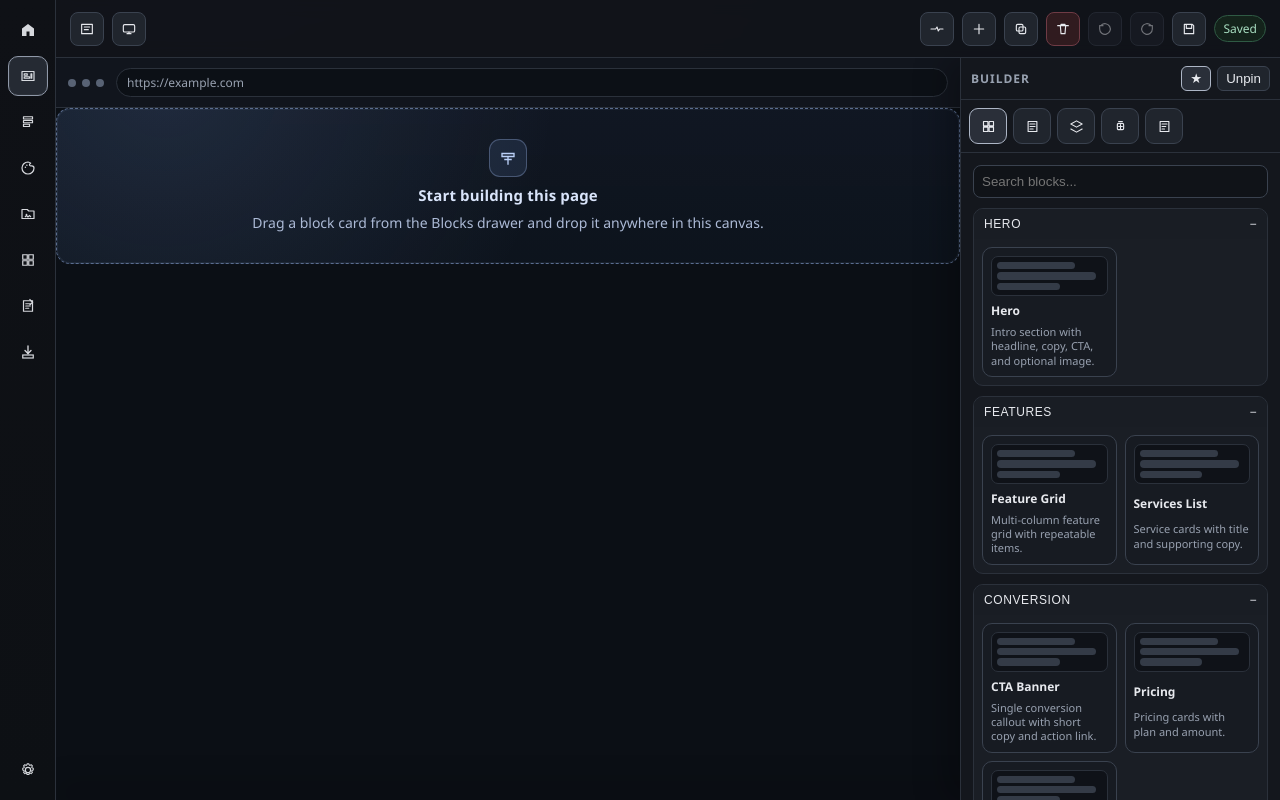
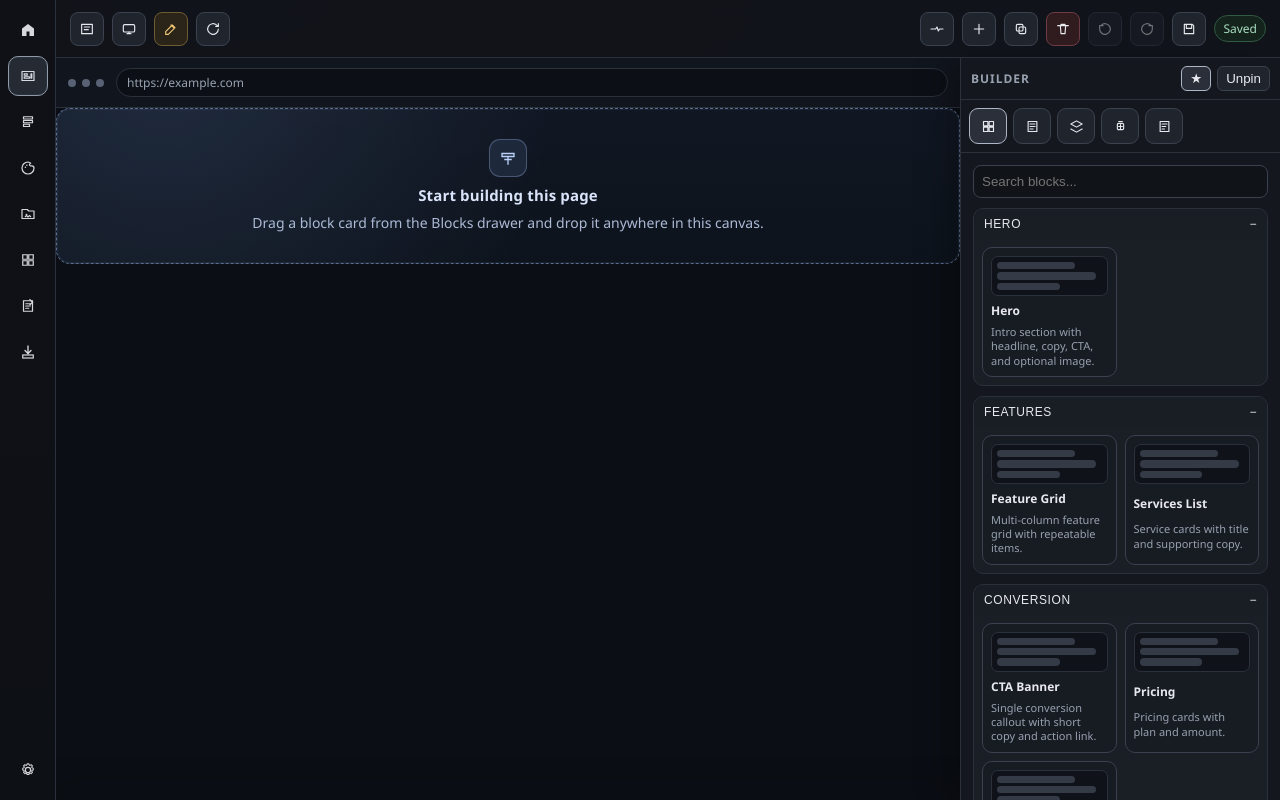
Before and after one commit to AnthonyjCote/ManifoldCMS, a React (Vite) app in the folder src-ui/: page / in a window 1280 px wide. Both pictures are taken after a click on the button "Builder". Built offline with nearby package versions, Linux system fonts and the light colour scheme.

Commit message:
Add builder preview replay control and polish mode toggle UX

```diff
--- a/src-ui/src/app/app.css
+++ b/src-ui/src/app/app.css
@@ -882,6 +882,18 @@ body,
   background: #2a3039;
 }
 
+.builder-icon-btn.builder-mode-toggle.edit-mode {
+  border-color: #6e5b32;
+  background: #2b2418;
+  color: #f0c777;
+}
+
+.builder-icon-btn.builder-mode-toggle.preview-mode {
+  border-color: #3a6654;
+  background: #14231b;
+  color: #87c8a9;
+}
+
 .builder-icon-btn:disabled {
   opacity: 0.45;
   cursor: default;
--- a/src-ui/src/views/builder/BuilderView.tsx
+++ b/src-ui/src/views/builder/BuilderView.tsx
@@ -33,12 +33,13 @@ type IconButtonProps = {
   disabled?: boolean;
   tone?: "default" | "danger";
   active?: boolean;
+  className?: string;
 };
 
 function IconButton(props: IconButtonProps) {
   return (
     <button
-      className={`builder-icon-btn${props.tone === "danger" ? " danger" : ""}${props.active ? " active" : ""}`}
+      className={`builder-icon-btn${props.tone === "danger" ? " danger" : ""}${props.active ? " active" : ""}${props.className ? ` ${props.className}` : ""}`}
       onClick={props.onClick}
       disabled={props.disabled}
       aria-label={props.label}
@@ -259,6 +260,8 @@ function sectionSpacingFromOverrides(block: BuilderBlock) {
 export function BuilderView() {
   const builder = useBuilderStore();
   const projectSession = useActiveProjectSession();
+  const [interactionMode, setInteractionMode] = useState<"edit" | "preview">("edit");
+  const [previewRunId, setPreviewRunId] = useState(0);
   const [dropIndex, setDropIndex] = useState<number | null>(null);
   const [hoveredBlockId, setHoveredBlockId] = useState<string | null>(null);
   const [hoveredPrimitivePath, setHoveredPrimitivePath] = useState<string | null>(null);
@@ -863,6 +866,9 @@ export function BuilderView() {
   }, [builder]);
 
   const handlePreviewDragOver = (event: DragEvent<HTMLDivElement>) => {
+    if (interactionMode !== "edit") {
+      return;
+    }
     event.preventDefault();
     event.stopPropagation();
     event.dataTransfer.dropEffect = "copy";
@@ -870,10 +876,21 @@ export function BuilderView() {
   };
 
   const handlePreviewDrop = (event: DragEvent<HTMLDivElement>) => {
+    if (interactionMode !== "edit") {
+      return;
+    }
     event.preventDefault();
     event.stopPropagation();
     const resolvedIndex = resolveDropIndex(event);
     applyDrop(event, resolvedIndex);
+  };
+
+  const replayPreviewLoad = () => {
+    if (previewPageRef.current) {
+      previewPageRef.current.scrollTop = 0;
+      previewPageRef.current.scrollLeft = 0;
+    }
+    setPreviewRunId((prev) => prev + 1);
   };
 
   return (
@@ -915,14 +932,14 @@ export function BuilderView() {
 
           <div className="builder-popover-anchor" ref={devicePopoverRef}>
             <IconButton
-              label="Preview Mode"
+              label="Viewport size"
               active={activePopover === "device"}
               onClick={() => setActivePopover((prev) => (prev === "device" ? null : "device"))}
               icon={previewModeIcon(device)}
             />
             {activePopover === "device" ? (
               <div className="builder-popover align-start">
-                <div className="popover-title">Preview mode</div>
+                <div className="popover-title">Viewport size</div>
                 <div className="popover-option-list">
                   {(["mobile", "tablet", "desktop"] as const).map((mode) => (
                     <button
@@ -940,6 +957,50 @@ export function BuilderView() {
               </div>
             ) : null}
           </div>
+          <IconButton
+            label={
+              interactionMode === "edit"
+                ? "Edit mode (click to switch to Preview)"
+                : "Preview mode (click to switch to Edit)"
+            }
+            active={interactionMode === "preview"}
+            className={
+              interactionMode === "edit"
+                ? "builder-mode-toggle edit-mode"
+                : "builder-mode-toggle preview-mode"
+            }
+            onClick={() => {
+              setInteractionMode((prev) => (prev === "edit" ? "preview" : "edit"));
+              setActivePopover(null);
+              if (interactionMode === "edit") {
+                builder.selectBlock(null);
+                builder.selectPrimitivePath(null);
+              }
+            }}
+            icon={
+              interactionMode === "edit" ? (
+                <svg viewBox="0 0 24 24" aria-hidden="true">
+                  <path d="M4 20h4l10-10-4-4L4 16v4Z" />
+                  <path d="m12 6 4 4" />
+                </svg>
+              ) : (
+                <svg viewBox="0 0 24 24" aria-hidden="true">
+                  <path d="M2 12s3.5-6 10-6 10 6 10 6-3.5 6-10 6-10-6-10-6Z" />
+                  <circle cx="12" cy="12" r="3" />
+                </svg>
+              )
+            }
+          />
+          <IconButton
+            label="Replay page load"
+            onClick={replayPreviewLoad}
+            icon={
+              <svg viewBox="0 0 24 24" aria-hidden="true">
+                <path d="M20 12a8 8 0 1 1-2.4-5.7L20 8" />
+                <path d="M20 4v4h-4" />
+              </svg>
+            }
+          />
         </div>
 
         <div className="builder-rail-group compact">
@@ -1065,18 +1126,21 @@ export function BuilderView() {
               <div
                 ref={previewPageRef}
                 className={`site-preview-page${isCatalogDragActive ? " catalog-dragging" : ""}${isCatalogDragOverPreview ? " catalog-drag-over" : ""}`}
-                onDragOver={handlePreviewDragOver}
-                onDragOverCapture={handlePreviewDragOver}
+                onDragOver={interactionMode === "edit" ? handlePreviewDragOver : undefined}
+                onDragOverCapture={interactionMode === "edit" ? handlePreviewDragOver : undefined}
                 onDragLeave={(event) => {
+                  if (interactionMode !== "edit") {
+                    return;
+                  }
                   const nextTarget = event.relatedTarget;
                   if (nextTarget instanceof Node && event.currentTarget.contains(nextTarget)) {
                     return;
                   }
                   setDropIndex(null);
                 }}
-                onDropCapture={handlePreviewDrop}
+                onDropCapture={interactionMode === "edit" ? handlePreviewDrop : undefined}
               >
-                {isCatalogDragActive ? (
+                {interactionMode === "edit" && isCatalogDragActive ? (
                   <div className="site-preview-drop-hint-layer">
                     <div
                       className={`site-preview-drop-hint${isCatalogDragOverPreview ? " active" : ""}`}
@@ -1097,18 +1161,22 @@ export function BuilderView() {
                       />
 
                       <div
-                        className={`site-block-shell${builder.state.selectedBlockIds.includes(block.id) ? " selected" : ""}${hoveredBlockId === block.id ? " hovered" : ""}${block.visibility === "hidden" ? " hidden" : ""}`}
+                        className={`site-block-shell${interactionMode === "edit" && builder.state.selectedBlockIds.includes(block.id) ? " selected" : ""}${interactionMode === "edit" && hoveredBlockId === block.id ? " hovered" : ""}${block.visibility === "hidden" ? " hidden" : ""}`}
                         onMouseEnter={() => setHoveredBlockId(block.id)}
                         onMouseLeave={() => {
                           setHoveredBlockId((prev) => (prev === block.id ? null : prev));
                           setHoveredPrimitivePath(null);
                         }}
                         onClick={(event) => {
+                          if (interactionMode !== "edit") {
+                            return;
+                          }
                           builder.selectBlock(block.id, { multi: event.shiftKey });
                           builder.selectPrimitivePath(null);
                         }}
                       >
-                        {builder.state.selectedBlockId === block.id ? (
+                        {interactionMode === "edit" &&
+                        builder.state.selectedBlockId === block.id ? (
                           <>
                             <button
                               className="site-block-drag-handle"
@@ -1202,8 +1270,13 @@ export function BuilderView() {
                         ) : null}
                         <div className="site-block-render">
                           <PreviewBlock
+                            key={`${block.id}-${previewRunId}`}
                             block={block}
-                            editable={builder.state.selectedBlockId === block.id}
+                            editable={
+                              interactionMode === "edit" &&
+                              builder.state.selectedBlockId === block.id
+                            }
+                            selectionEnabled={interactionMode === "edit"}
                             onInlineCommit={(fieldKey, value) =>
                               builder.setBlockFieldForBlock(block.id, fieldKey, value)
                             }
@@ -1238,7 +1311,7 @@ export function BuilderView() {
                   className={`canvas-insert-indicator final${dropIndex === builder.selectedPage.blocks.length ? " active" : ""}`}
                 />
 
-                {builder.selectedPage.blocks.length === 0 ? (
+                {interactionMode === "edit" && builder.selectedPage.blocks.length === 0 ? (
                   <div
                     className={`site-preview-empty${dropIndex === builder.selectedPage.blocks.length ? " active" : ""}`}
                     onDragOver={handlePreviewDragOver}
--- a/src-ui/src/views/builder/components/PreviewBlock.tsx
+++ b/src-ui/src/views/builder/components/PreviewBlock.tsx
@@ -7,6 +7,7 @@ import { PrimitiveRenderer } from "./PrimitiveRenderer";
 type PreviewBlockProps = {
   block: BlockInstance;
   editable: boolean;
+  selectionEnabled?: boolean;
   onInlineCommit: (fieldKey: string, value: string) => void;
   selectedPrimitivePaths: string[];
   hoveredPrimitivePath: string | null;
@@ -74,6 +75,7 @@ function composeBackgroundOverride(
 export function PreviewBlock({
   block,
   editable,
+  selectionEnabled = true,
   onInlineCommit,
   selectedPrimitivePaths,
   hoveredPrimitivePath,
@@ -121,6 +123,7 @@ export function PreviewBlock({
           key={`${node.type}-${index}`}
           node={node}
           editable={editable}
+          selectionEnabled={selectionEnabled}
           onInlineCommit={onInlineCommit}
           primitivePath={String(index)}
           selectedPrimitivePaths={selectedPrimitivePaths}
```
Also changed, not shown: src-ui/src/views/builder/components/PrimitiveRenderer.tsx (+23 -4 lines).
